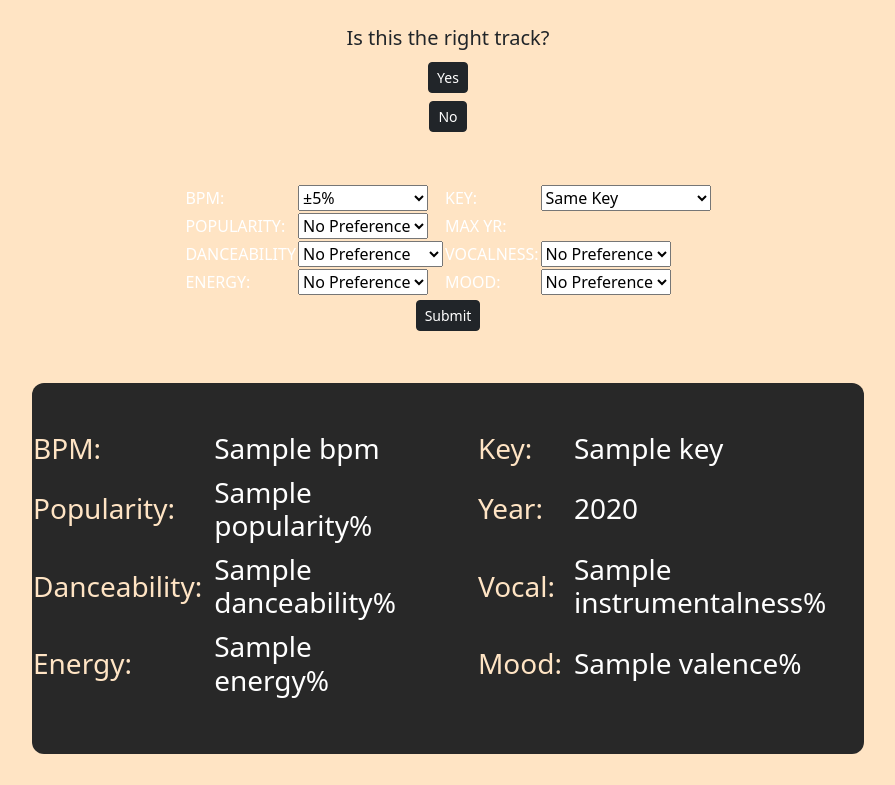
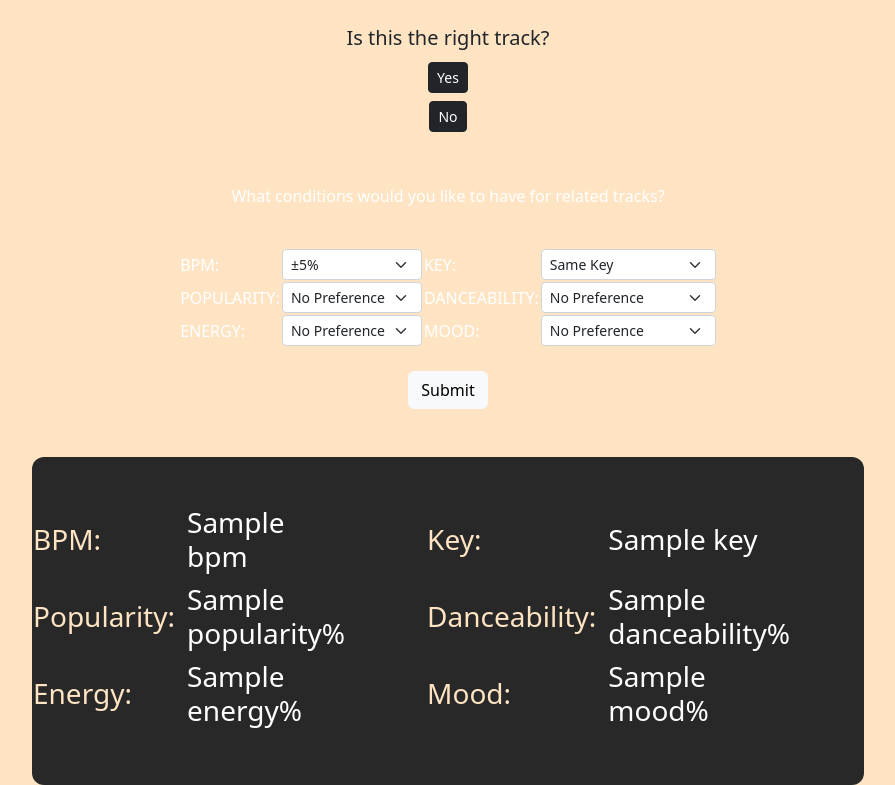
Before and after one commit to gabriella-martin/DJ-Flask-App, a Flask app: template templates/song.html in a window 1280 px wide. Shown: the part 326-1111 px from the top of the page, without its empty margins (192-1087 px from the left). Before the commit the page ends 1080 px from the top, so only its background shows below. Run offline with Flask 2, Linux system fonts and the light colour scheme; the template is opened without the code that fills it: values that come from a table or form of the project are taken from there, most other values are stand-ins (such as "Sample title", 1, 10 or a date in 2020).

Commit message:
continue coding html

```diff
--- a/templates/song.html
+++ b/templates/song.html
@@ -23,7 +23,7 @@
     <div id = spotify-player-container ">
 
 
-      <iframe class = spotify-player s src={{url}} width="60%" height="152" frameBorder="0" allowfullscreen="" allow="autoplay; clipboard-write; encrypted-media;
+      <iframe class = spotify-player s src={{url}} width="60%" height="152" frameBorder="0" allowfullscreen="form-select form-select-sm" allow="autoplay; clipboard-write; encrypted-media;
       fullscreen; picture-in-picture" loading="lazy"></iframe>
 
   <br>
@@ -37,8 +37,7 @@
     <button onclick="show_personalisation()"  value="Yes" name="yesorno" class="btn btn-dark btn-sm m-1 ">Yes</button>
   </div>
   <div class="button-box">
-  <form method="POST" action="">
-    <button type="submit" value="No" name="yesorno" class="btn btn-dark btn-sm m-1 ">No</button>
+    <button onclick="back_to_search()"  value="No" name="yesorno" class="btn btn-dark btn-sm m-1 ">No</button>
   </form>
 </div>
 </div>
@@ -46,40 +45,43 @@
 
 </div>
 
-  <div id="personalisation-info-box" class="personalisation-box">
+  <div id="personalisation-info-box" class="personalisation-box fade-in-class">
     <br>
   <form style="color: white;" method="POST">
     {{ form.hidden_tag() }}
+    <p>What conditions would you like to have for related tracks?</p>
+    <br>
     <table>
+
     <tr>
-      <td>BPM: </td>
-      <td>{{form.bpm_range}}</td>
-       <td>KEY: </td>
-       <td>{{form.key_range}}</td>
+      <td class="table-data-name-2">BPM: </td>
+      <td class="table-data-value-2">{{form.bpm_range(class="form-select form-select-sm")}}</td>
+       <td class="table-data-name-2">KEY: </td>
+       <td class="table-data-value-2">{{form.key_range(class="form-select form-select-sm")}}</td>
     </tr>
     <tr>
-      <td>POPULARITY:</td>
-      <td>{{form.popularity}}</td>
-      <td >MAX YR:</td>
-      <td>{{form.max_year}}</td>
+      <td class="table-data-name-2">POPULARITY:</td>
+      <td class="table-data-value-2">{{form.popularity(class="form-select form-select-sm")}}</td>
+      <td class="table-data-name-2" >DANCEABILITY:</td>
+      <td class="table-data-value-2">{{form.danceability(class="form-select form-select-sm")}}</td>
+
     </tr>
-    <tr>
 
-      <td>DANCEABILITY</td>
-      <td>{{form.danceability}}</td>
-      <td>VOCALNESS:</td>
-      <td>{{form.vocal}}</td>
+
+
 
     <tr>
-      <td>ENERGY:</td>
-    <td>{{form.energy}}</td>
-      <td>MOOD:</td>
-      <td>{{form.mood}}</td>
+      <td class="table-data-name-2">ENERGY:</td>
+    <td class="table-data-value-2">{{form.energy(class="form-select form-select-sm")}}</td>
+      <td class="table-data-name-2">MOOD:</td>
+      <td  class="table-data-value-2">{{form.mood(class="form-select form-select-sm")}}</td>
     </tr>
 
-    </tr>
+
   </table>
-  <button type="submit" class="btn btn-dark btn-sm m-1 ">Submit</button>
+
+  <br>
+  <button type="submit" class="btn btn-light ">Submit</button>
 </form>
 
 
@@ -98,13 +100,13 @@
             <h3 class = "table-data-name fade-in-class">BPM:</h3>
          </td>
           <td >
-            <h3 class="table-data-value fade-in-class">{{audio_features['bpm']}}</h3>
+            <h3 class="table-data-value fade-in-class">{{track_features_formatted['bpm']}}</h3>
           </td>
           <td >
             <h3 class="table-data-name fade-in-class">Key:</h3>
           </td>
           <td >
-            <h3 class="table-data-value fade-in-class">{{audio_features['key']}}</h3>
+            <h3 class="table-data-value fade-in-class">{{track_features_formatted['key']}}</h3>
           </td>
         </tr>
         <tr>
@@ -112,41 +114,28 @@
             <h3 class="table-data-name fade-in-class">Popularity:</h3>
           </td>
           <td >
-            <h3 class="table-data-value fade-in-class">{{popularity}}%</h3>
+            <h3 class="table-data-value fade-in-class">{{track_features_formatted['popularity']}}%</h3>
           </td>
-          <td >
-            <h3 class="table-data-name fade-in-class">Year:</h3>
-          </td>
-          <td >
-            <h3 class="table-data-value fade-in-class">{{release_year}}</h3>
-          </td>
-        </tr>
-        <tr>
           <td >
             <h3 class="table-data-name fade-in-class">Danceability:</h3>
           </td>
           <td >
-            <h3 class="table-data-value fade-in-class">{{audio_features['danceability']}}%</h3>
-          </td>
-          <td >
-            <h3 class="table-data-name fade-in-class">Vocal:</h3>
-          </td>
-          <td >
-            <h3 class="table-data-value fade-in-class">{{audio_features['instrumentalness']}}%</h3>
+            <h3 class="table-data-value fade-in-class">{{track_features_formatted['danceability']}}%</h3>
           </td>
         </tr>
+
         <tr>
           <td >
             <h3 class="table-data-name fade-in-class">Energy:</h3>
           </td>
           <td >
-            <h3 class="table-data-value fade-in-class">{{audio_features['energy']}}%</h3>
+            <h3 class="table-data-value fade-in-class">{{track_features_formatted['energy']}}%</h3>
           </td>
           <td >
             <h3 class="table-data-name fade-in-class">Mood:</h3>
           </td>
           <td >
-            <h3 class="table-data-value fade-in-class">{{audio_features['valence']}}%</h3>
+            <h3 class="table-data-value fade-in-class">{{track_features_formatted['mood']}}%</h3>
           </td>
         </tr>
       </table>
```
Also changed, not shown: templates/set.html (+7 -50 lines).
